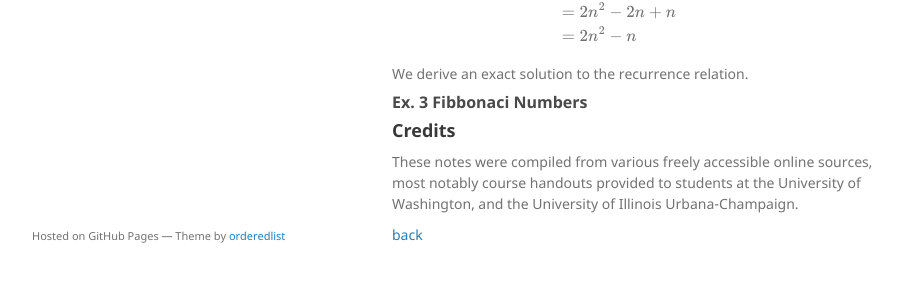
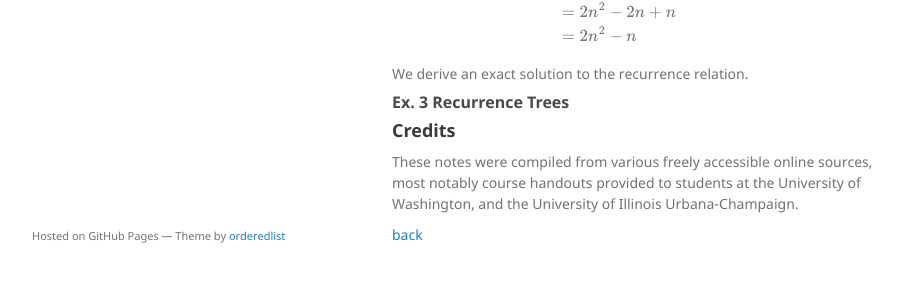
Before and after one commit to callistajosette/callistajosette.github.io, a Jekyll site: the page built from project-crease.md, in a window 1280 px wide and 900 px high, scrolled down 2312 px. Shown: the part 595-877 px from the top of the window, without its empty margins (178-1095 px from the left). Built offline with Jekyll 4.4.1, drawn with Linux system fonts in a browser that asks for light colours; our own code applies the rules of GitHub Pages for plain Markdown files.

Commit message:
Update project-crease.md

```diff
--- a/project-crease.md
+++ b/project-crease.md
@@ -201,7 +201,7 @@ $$
 
 We derive an exact solution to the recurrence relation.
 
-### Ex. 3 Fibbonaci Numbers
+### Ex. 3 Recurrence Trees
 
 
 ## Credits
```
